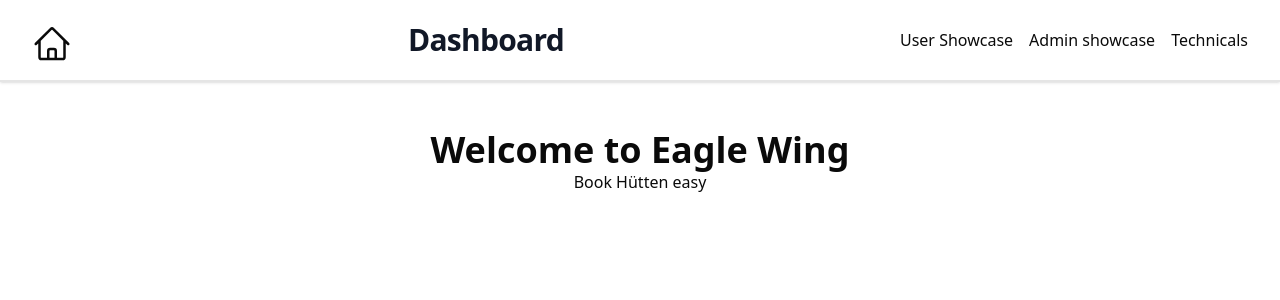
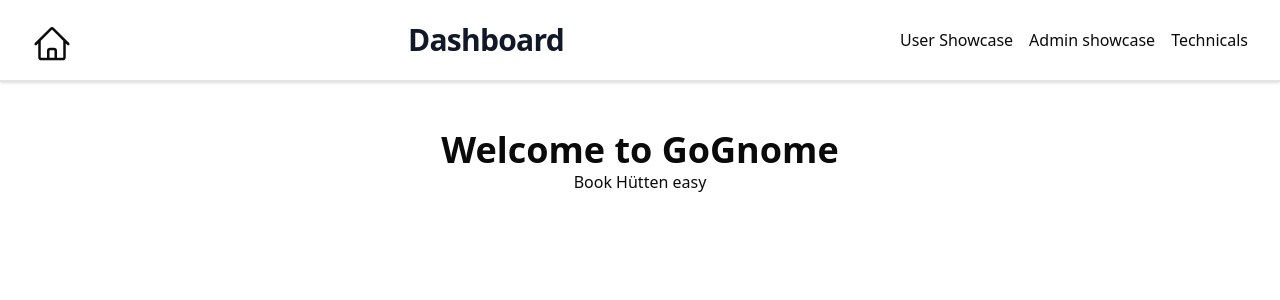
Before and after one commit to ScriptingMage/TourismTechnology2024, a Next.js app in the folder wwbs/: page / in a window 1280 px wide. Shown: the top 300 px of the page. Built offline with nearby package versions, Linux system fonts and the light colour scheme.

Commit message:
Harold smiles upon us

```diff
--- a/wwbs/src/app/page.tsx
+++ b/wwbs/src/app/page.tsx
@@ -2,9 +2,7 @@
   return (
     <main className="flex-grow">
       <div className="py-12">
-        <h1 className="text-4xl font-bold text-center">
-          Welcome to Eagle Wing
-        </h1>
+        <h1 className="text-4xl font-bold text-center">Welcome to GoGnome</h1>
         <p className="text-center">Book Hütten easy</p>
       </div>
     </main>
```
Also changed, not shown: wwbs/src/app/public/hidethepainharold.jpg (added).
